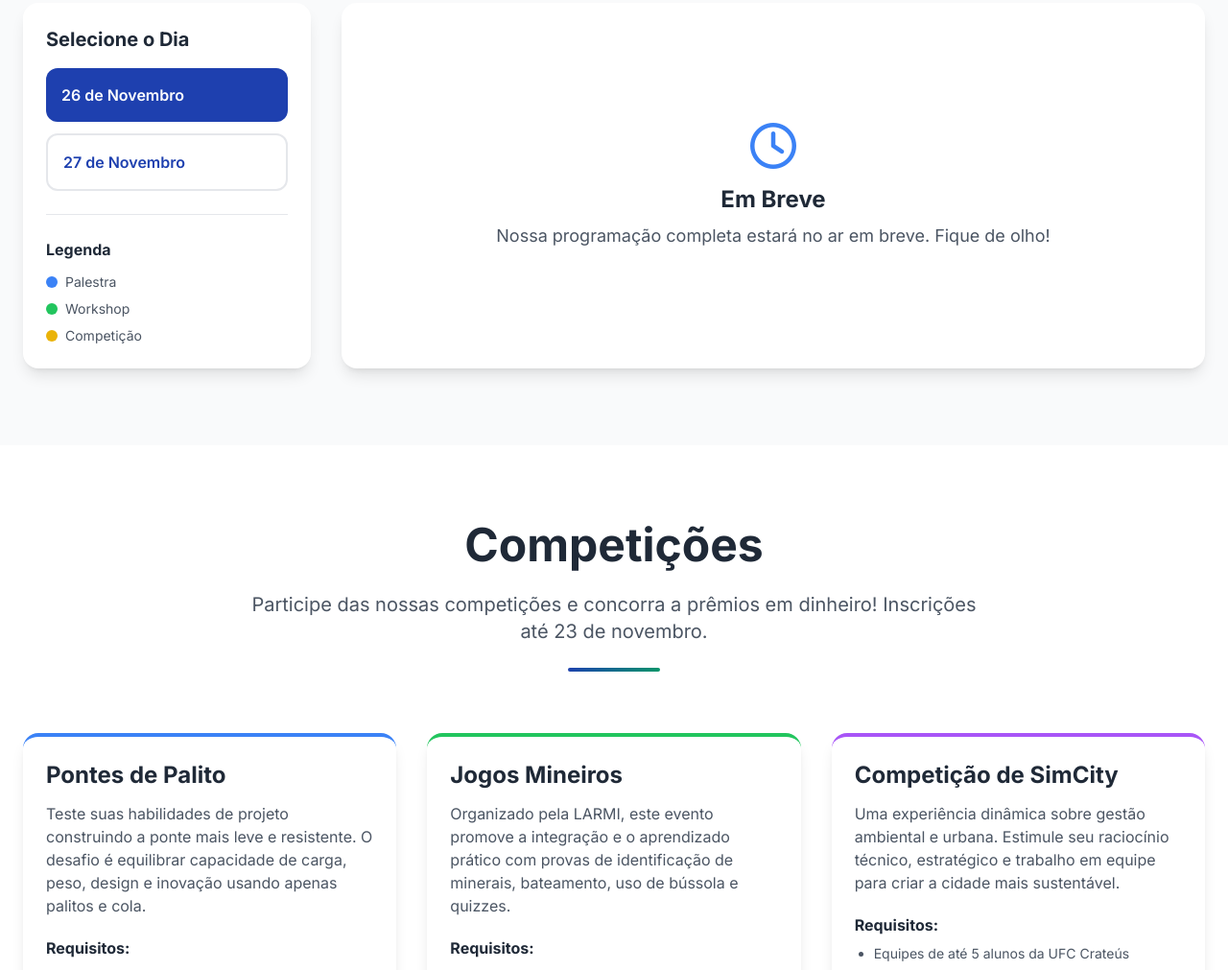
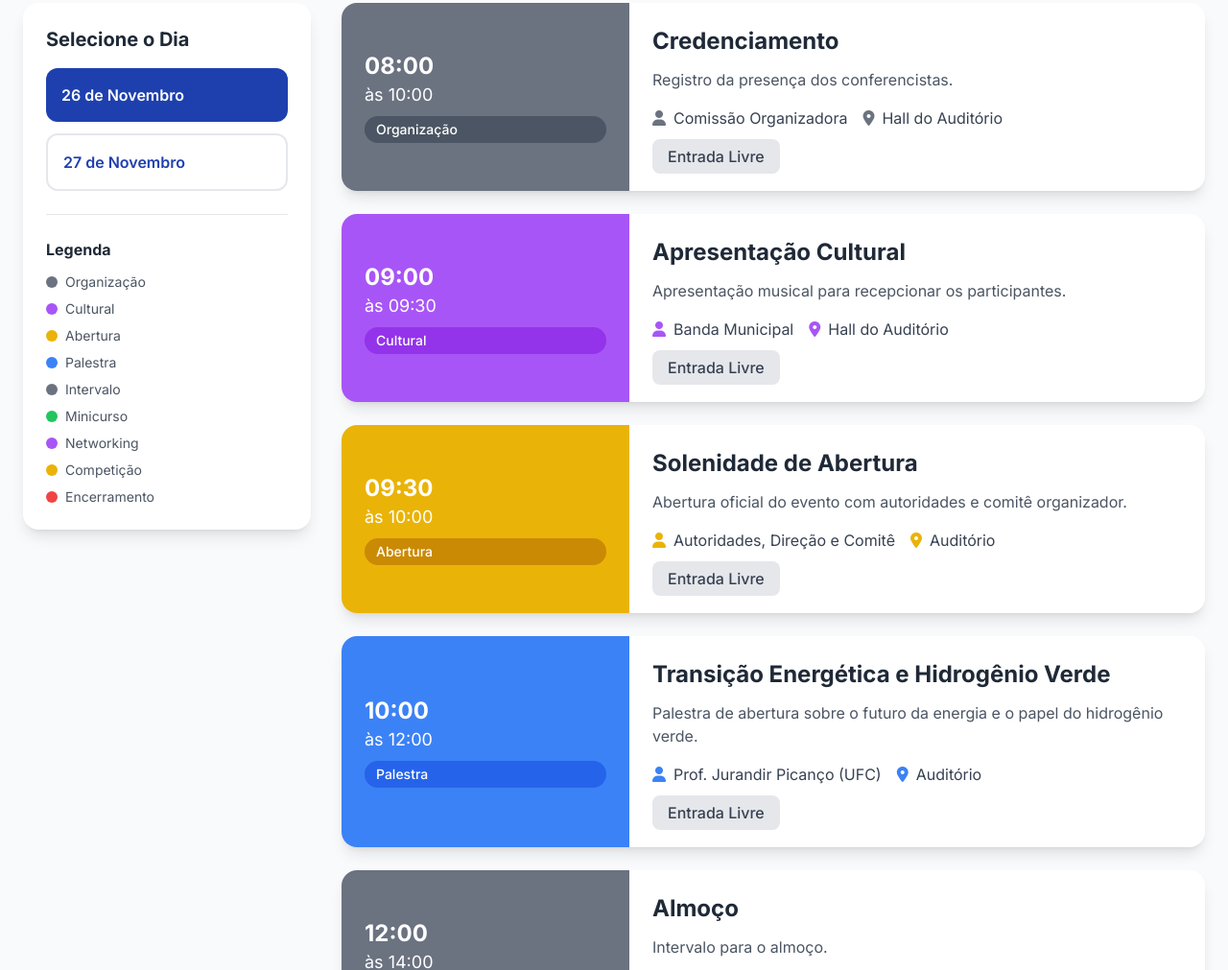
Before and after one commit to VicenteNeto21/secrateus-2025, a plain HTML site: page index.html in a window 1280 px wide. Shown: the part 1789-2800 px from the top of the page at 96% size. Drawn offline with nearby package versions, Linux system fonts and the light colour scheme; animation ran at ten frames a second.

Commit message:
Atualizado Programação do Evento

```diff
--- a/assets/js/previous-editions.json
+++ b/assets/js/previous-editions.json
@@ -4,7 +4,7 @@
     "title": "SE 2019: A engenharia na era da Tecnologia",
     "date": "05-06 de Novembro",
     "color": "purple",
-    "link": "https://se.crateus.ufc.br/ano/2020"
+    "link": "https://se.crateus.ufc.br/ano/2019"
   },
   {
     "year": "2021",
--- a/assets/js/program.json
+++ b/assets/js/program.json
@@ -1,54 +1,353 @@
 [
     {
         "day": 1,
-        "startTime": "08:30",
+        "startTime": "08:00",
+        "endTime": "10:00",
+        "type": "Organização",
+        "title": "Credenciamento",
+        "description": "Registro da presença dos conferencistas.",
+        "speaker": "Comissão Organizadora",
+        "location": "Hall do Auditório",
+        "prize": null,
+        "registration": false,
+        "color": "gray"
+    },
+    {
+        "day": 1,
+        "startTime": "09:00",
+        "endTime": "09:30",
+        "type": "Cultural",
+        "title": "Apresentação Cultural",
+        "description": "Apresentação musical para recepcionar os participantes.",
+        "speaker": "Banda Municipal",
+        "location": "Hall do Auditório",
+        "prize": null,
+        "registration": false,
+        "color": "purple"
+    },
+    {
+        "day": 1,
+        "startTime": "09:30",
+        "endTime": "10:00",
+        "type": "Abertura",
+        "title": "Solenidade de Abertura",
+        "description": "Abertura oficial do evento com autoridades e comitê organizador.",
+        "speaker": "Autoridades, Direção e Comitê",
+        "location": "Auditório",
+        "prize": null,
+        "registration": false,
+        "color": "yellow"
+    },
+    {
+        "day": 1,
+        "startTime": "10:00",
         "endTime": "12:00",
-        "type": "Competição",
-        "title": "Competição de Pontes de Palito",
-        "description": "Construção e teste de carga com palitos e cola quente. Os participantes terão a oportunidade de aplicar conceitos de engenharia estrutural em um desafio prático.",
-        "speaker": "Prof. Ana Silva",
-        "location": "Laboratório de Engenharia Civil",
-        "prize": "R$ 150,00",
+        "type": "Palestra",
+        "title": "Transição Energética e Hidrogênio Verde",
+        "description": "Palestra de abertura sobre o futuro da energia e o papel do hidrogênio verde.",
+        "speaker": "Prof. Jurandir Picanço (UFC)",
+        "location": "Auditório",
+        "prize": null,
         "registration": false,
         "color": "blue"
     },
     {
         "day": 1,
+        "startTime": "12:00",
+        "endTime": "14:00",
+        "type": "Intervalo",
+        "title": "Almoço",
+        "description": "Intervalo para o almoço.",
+        "speaker": "Todos",
+        "location": "Livre",
+        "prize": null,
+        "registration": false,
+        "color": "gray"
+    },
+    {
+        "day": 1,
+        "startTime": "13:30",
+        "endTime": "14:30",
+        "type": "Organização",
+        "title": "Credenciamento",
+        "description": "Registro da presença dos conferencistas do período da tarde.",
+        "speaker": "Comissão Organizadora",
+        "location": "Hall do Auditório",
+        "prize": null,
+        "registration": false,
+        "color": "gray"
+    },
+    {
+        "day": 1,
         "startTime": "14:00",
         "endTime": "16:00",
-        "type": "Palestra",
-        "title": "Sustentabilidade na Construção",
-        "description": "Materiais ecológicos e eficiência energética. Abordagem sobre as novas tendências em construção sustentável e como implementá-las em projetos reais.",
-        "speaker": "Eng. João Mendes",
-        "location": "Auditório Principal",
+        "type": "Minicurso",
+        "title": "Visualização do Planejamento do Modelo - BIM 4D",
+        "description": "Aprenda a visualizar e planejar modelos de construção utilizando a metodologia BIM 4D.",
+        "speaker": "Profª Celly",
+        "location": "Laboratório 4",
+        "prize": null,
+        "registration": false,
+        "color": "green"
+    },
+    {
+        "day": 1,
+        "startTime": "14:00",
+        "endTime": "16:00",
+        "type": "Minicurso",
+        "title": "A Ecotoxicologia como Ferramenta na Avaliação de Impactos Ambientais",
+        "description": "Entenda como a ecotoxicologia é aplicada para avaliar os impactos no meio ambiente.",
+        "speaker": "Lívia Pitombeira",
+        "location": "Sala 13",
+        "prize": null,
+        "registration": false,
+        "color": "green"
+    },
+    {
+        "day": 1,
+        "startTime": "14:00",
+        "endTime": "16:00",
+        "type": "Minicurso",
+        "title": "Responsabilidade Civil no Contexto Ambiental",
+        "description": "Desafios e soluções na área de engenharia ambiental e de minas sob a ótica da responsabilidade civil.",
+        "speaker": "Profª Stefani Bezerra (FPO)",
+        "location": "Sala (a definir)",
+        "prize": null,
+        "registration": false,
+        "color": "green"
+    },
+    {
+        "day": 1,
+        "startTime": "14:00",
+        "endTime": "16:00",
+        "type": "Minicurso",
+        "title": "A Inteligência Artificial e seu Potencial na Engenharia",
+        "description": "Explore o potencial da IA e como ela está transformando as diversas áreas da engenharia.",
+        "speaker": "Prof. Wellington",
+        "location": "Laboratório 2",
+        "prize": null,
+        "registration": false,
+        "color": "green"
+    },
+    {
+        "day": 1,
+        "startTime": "16:00",
+        "endTime": "16:30",
+        "type": "Intervalo",
+        "title": "Coffee Break",
+        "description": "Intervalo para o coffee break e networking.",
+        "speaker": "Todos",
+        "location": "Hall do Auditório",
+        "prize": null,
+        "registration": false,
+        "color": "gray"
+    },
+    {
+        "day": 1,
+        "startTime": "16:30",
+        "endTime": "18:00",
+        "type": "Minicurso",
+        "title": "Visualização do Planejamento do Modelo - BIM 4D",
+        "description": "Aprenda a visualizar e planejar modelos de construção utilizando a metodologia BIM 4D.",
+        "speaker": "Profª Celly",
+        "location": "Laboratório 4",
+        "prize": null,
+        "registration": false,
+        "color": "green"
+    },
+    {
+        "day": 1,
+        "startTime": "16:30",
+        "endTime": "18:00",
+        "type": "Minicurso",
+        "title": "A Ecotoxicologia como Ferramenta na Avaliação de Impactos Ambientais",
+        "description": "Entenda como a ecotoxicologia é aplicada para avaliar os impactos no meio ambiente.",
+        "speaker": "Lívia Pitombeira",
+        "location": "Sala 13",
+        "prize": null,
+        "registration": false,
+        "color": "green"
+    },
+    {
+        "day": 1,
+        "startTime": "16:30",
+        "endTime": "18:00",
+        "type": "Minicurso",
+        "title": "A Inteligência Artificial e seu Potencial na Engenharia",
+        "description": "Explore o potencial da IA e como ela está transformando as diversas áreas da engenharia.",
+        "speaker": "Prof. Wellington",
+        "location": "Laboratório 2",
         "prize": null,
         "registration": false,
         "color": "green"
     },
     {
         "day": 2,
-        "startTime": "09:00",
-        "endTime": "12:00",
-        "type": "Competição",
-        "title": "Jogos Mineiros",
-        "description": "Desafios criativos com blocos e lógica. Os participantes utilizarão conceitos de programação e engenharia para resolver problemas complexos de forma lúdica.",
-        "speaker": "Prof. Mariana Lima",
-        "location": "Laboratório de Informática",
-        "prize": "R$ 150,00",
-        "registration": true,
+        "startTime": "08:00",
+        "endTime": "09:00",
+        "type": "Organização",
+        "title": "Credenciamento",
+        "description": "Registro da presença dos conferencistas.",
+        "speaker": "Comissão Organizadora",
+        "location": "Hall do Auditório",
+        "prize": null,
+        "registration": false,
+        "color": "gray"
+    },
+    {
+        "day": 2,
+        "startTime": "08:30",
+        "endTime": "10:00",
+        "type": "Palestra",
+        "title": "Palestra: A importância da Inspeção Predial para a saúde das edificações",
+        "description": "Palestra da Engenharia Civil sobre como a inspeção predial é crucial para a segurança e durabilidade das construções.",
+        "speaker": "Engº Domingos Sávio",
+        "location": "Sala 7",
+        "prize": null,
+        "registration": false,
         "color": "blue"
     },
     {
         "day": 2,
-        "startTime": "15:30",
+        "startTime": "08:30",
+        "endTime": "10:00",
+        "type": "Palestra",
+        "title": "Palestra: Reabilitação da área de lavra de gipsita",
+        "description": "Palestra da Engenharia de Minas sobre a aplicação de técnicas de produção mais limpa para o aumento da sustentabilidade ambiental no pólo gesseiro do Araripe.",
+        "speaker": "Profª Flávia Bastos Freitas",
+        "location": "Sala 8",
+        "prize": null,
+        "registration": false,
+        "color": "blue"
+    },
+    {
+        "day": 2,
+        "startTime": "08:30",
+        "endTime": "10:00",
+        "type": "Palestra",
+        "title": "Palestra: Desafios e Oportunidades na Engenharia Sanitarista e Ambiental",
+        "description": "Palestra da Engenharia Ambiental e Sanitária sobre os caminhos para a carreira profissional.",
+        "speaker": "Jorge Alisson - CREA",
+        "location": "Auditório",
+        "prize": null,
+        "registration": false,
+        "color": "blue"
+    },
+    {
+        "day": 2,
+        "startTime": "10:00",
+        "endTime": "10:30",
+        "type": "Intervalo",
+        "title": "Coffee Break",
+        "description": "Intervalo para o coffee break e networking.",
+        "speaker": "Todos",
+        "location": "Hall do Auditório",
+        "prize": null,
+        "registration": false,
+        "color": "gray"
+    },
+    {
+        "day": 2,
+        "startTime": "10:30",
+        "endTime": "12:00",
+        "type": "Palestra",
+        "title": "Palestra de Encerramento: Transição Sustentável",
+        "description": "O Papel das Engenharias no Futuro das Organizações, Sociedade e Meio Ambiente.",
+        "speaker": "Jorge Alisson (CREA)",
+        "location": "Auditório",
+        "prize": null,
+        "registration": false,
+        "color": "blue"
+    },
+    {
+        "day": 2,
+        "startTime": "12:00",
+        "endTime": "14:00",
+        "type": "Intervalo",
+        "title": "Almoço",
+        "description": "Intervalo para o almoço.",
+        "speaker": "Todos",
+        "location": "Livre",
+        "prize": null,
+        "registration": false,
+        "color": "gray"
+    },
+    {
+        "day": 2,
+        "startTime": "13:30",
+        "endTime": "14:30",
+        "type": "Organização",
+        "title": "Credenciamento",
+        "description": "Registro da presença dos conferencistas do período da tarde.",
+        "speaker": "Comissão Organizadora",
+        "location": "Hall do Auditório",
+        "prize": null,
+        "registration": false,
+        "color": "gray"
+    },
+    {
+        "day": 2,
+        "startTime": "14:00",
+        "endTime": "17:00",
+        "type": "Networking",
+        "title": "Feira de Exposição",
+        "description": "Exposição de produtos e serviços de empresas do sertão de Crateús e convidadas para estabelecer networking.",
+        "speaker": "Empresas e projetistas",
+        "location": "Hall do Auditório",
+        "prize": null,
+        "registration": false,
+        "color": "purple"
+    },
+    {
+        "day": 2,
+        "startTime": "14:00",
+        "endTime": "16:00",
+        "type": "Competição",
+        "title": "Competições: Jogos Mineiros, Ponte de Palito e SimCity",
+        "description": "Acompanhe as competições que desafiam a criatividade e o conhecimento técnico dos estudantes.",
+        "speaker": "Comissão Organizadora",
+        "location": "Hall do Auditório e Auditório",
+        "prize": "Ver seção de competições",
+        "registration": true,
+        "color": "yellow"
+    },
+    {
+        "day": 2,
+        "startTime": "16:30",
         "endTime": "17:30",
         "type": "Palestra",
-        "title": "Energia Renovável",
-        "description": "Painéis solares e eólica no semiárido. Discussão sobre as oportunidades e desafios da implementação de energias renováveis em regiões de clima semiárido.",
-        "speaker": "Eng. Pedro Albuquerque",
-        "location": "Auditório Principal",
+        "title": "Palestra: Da sala de aula ao mercado",
+        "description": "Transformando Engenharia em Negócio.",
+        "speaker": "Lívia Rodrigues Barreto - PARTEC UFC",
+        "location": "Auditório",
         "prize": null,
         "registration": false,
-        "color": "green"
+        "color": "blue"
+    },
+    {
+        "day": 2,
+        "startTime": "17:30",
+        "endTime": "18:00",
+        "type": "Encerramento",
+        "title": "Mesa de Encerramento",
+        "description": "Mesa redonda de encerramento com o comitê organizador e convidados.",
+        "speaker": "Comitê organizador e convidados",
+        "location": "Auditório",
+        "prize": null,
+        "registration": false,
+        "color": "red"
+    },
+    {
+        "day": 2,
+        "startTime": "19:00",
+        "endTime": "22:00",
+        "type": "Cultural",
+        "title": "Pint of Science / Competição de Karaokê / Encerramento",
+        "description": "O evento busca estabelecer um diálogo aberto e informal entre os cientistas e o público em geral, proporcionando uma experiência única e divertida.",
+        "speaker": "Profª Dr.ª Diana Cristina Silva de Azevedo",
+        "location": "Planet",
+        "prize": null,
+        "registration": false,
+        "color": "purple"
     }
 ]
--- a/assets/js/script.js
+++ b/assets/js/script.js
@@ -222,11 +222,8 @@ function renderProgram(programData) {
 
     programData.forEach(event => {
         const registrationHTML = event.registration ?
-            `<div class="flex flex-col sm:flex-row justify-between items-start sm:items-center gap-4">
-                <div class="bg-yellow-100 text-yellow-800 px-3 py-1 rounded-full text-sm font-bold">
-                    <i class="fas fa-trophy mr-1"></i> Prêmio: ${event.prize}
-                </div>
-                <a href="#registration" class="bg-${event.color}-500 text-white px-4 py-2 rounded-lg font-medium hover:bg-${event.color}-600 transition duration-200 whitespace-nowrap">Inscrever-se</a>
+            `<div class="mt-4">
+                <span class="bg-yellow-100 text-yellow-800 px-4 py-2 rounded-lg font-medium"><i class="fas fa-trophy mr-2"></i>Prêmio: ${event.prize}</span>
             </div>` :
             `<div class="mt-4">
                 <span class="bg-gray-200 text-gray-700 px-4 py-2 rounded-lg font-medium">Entrada Livre</span>
--- a/index.html
+++ b/index.html
@@ -45,7 +45,8 @@
                 <a href="#about" class="nav-link-desktop text-white font-medium hover:text-yellow-300 transition duration-200">Sobre</a>
                 <a href="#program" class="nav-link-desktop text-white font-medium hover:text-yellow-300 transition duration-200">Programação</a>
                 <a href="#competitions" class="nav-link-desktop text-white font-medium hover:text-yellow-300 transition duration-200">Competições</a>
-                <a href="#speakers" class="nav-link-desktop text-white font-medium hover:text-yellow-300 transition duration-200">Palestrantes</a>
+                <!-- <a href="#speakers" class="nav-link-desktop text-white font-medium hover:text-yellow-300 transition duration-200">Palestrantes</a> -->
+                <a href="#previous-editions" class="nav-link-desktop text-white font-medium hover:text-yellow-300 transition duration-200">Edições Anteriores</a>
             </div>
 
             <!-- Mobile Menu Button -->
@@ -69,7 +70,9 @@
                 <a href="#about" class="nav-link-mobile text-white text-xl font-semibold py-3 border-b border-gray-700">Sobre</a>
                 <a href="#program" class="nav-link-mobile text-white text-xl font-semibold py-3 border-b border-gray-700">Programação</a>
                 <a href="#competitions" class="nav-link-mobile text-white text-xl font-semibold py-3 border-b border-gray-700">Competições</a>
-                <a href="#speakers" class="nav-link-mobile text-white text-xl font-semibold py-3 border-b border-gray-700">Palestrantes</a>
+                <!-- <a href="#speakers" class="nav-link-mobile text-white text-xl font-semibold py-3 border-b border-gray-700">Palestrantes</a> -->
+                <a href="#previous-editions" class="nav-link-desktop text-white font-medium hover:text-yellow-300 transition duration-200">Edições Anteriores</a>
+
             </div>
         </div>
     </div>
@@ -181,19 +184,18 @@
 
                 <!-- Program Content -->
                 <div class="lg:w-3/4">
-                    <!-- Os cards da programação foram comentados e substituídos pela mensagem 'Em Breve' abaixo. -->
-                    <!-- <div id="day1" class="program-content space-y-6"> -->
-                        <!-- O conteúdo era carregado aqui via JSON -->
-                    <!-- </div> -->
+                    <div id="day1" class="program-content space-y-6">
+                        <!-- O conteúdo do Dia 1 será carregado aqui via JSON -->
+                    </div>
 
-                    <!-- <div id="day2" class="program-content hidden space-y-6"> -->
-                        <!-- O conteúdo era carregado aqui via JSON -->
-                    <!-- </div> -->
-                    <div class="bg-white rounded-2xl shadow-lg p-8 text-center flex flex-col items-center justify-center h-full min-h-[300px]">
+                    <div id="day2" class="program-content hidden space-y-6">
+                        <!-- O conteúdo do Dia 2 será carregado aqui via JSON -->
+                    </div>
+                    <!-- <div class="bg-white rounded-2xl shadow-lg p-8 text-center flex flex-col items-center justify-center h-full min-h-[300px]">
                         <i class="far fa-clock text-5xl text-blue-500 mb-4"></i>
                         <h3 class="text-2xl font-bold text-gray-800 mb-2">Em Breve</h3>
                         <p class="text-gray-600 text-lg">Nossa programação completa estará no ar em breve. Fique de olho!</p>
-                    </div>
+                    </div> -->
                 </div>
             </div>
         </div>
```
Also changed, not shown: 2 other files.
